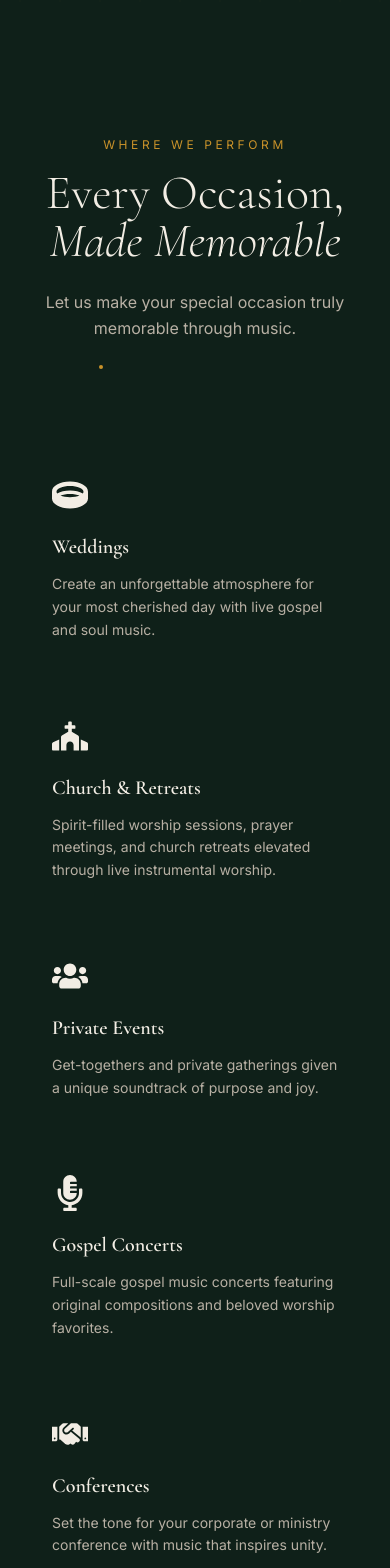
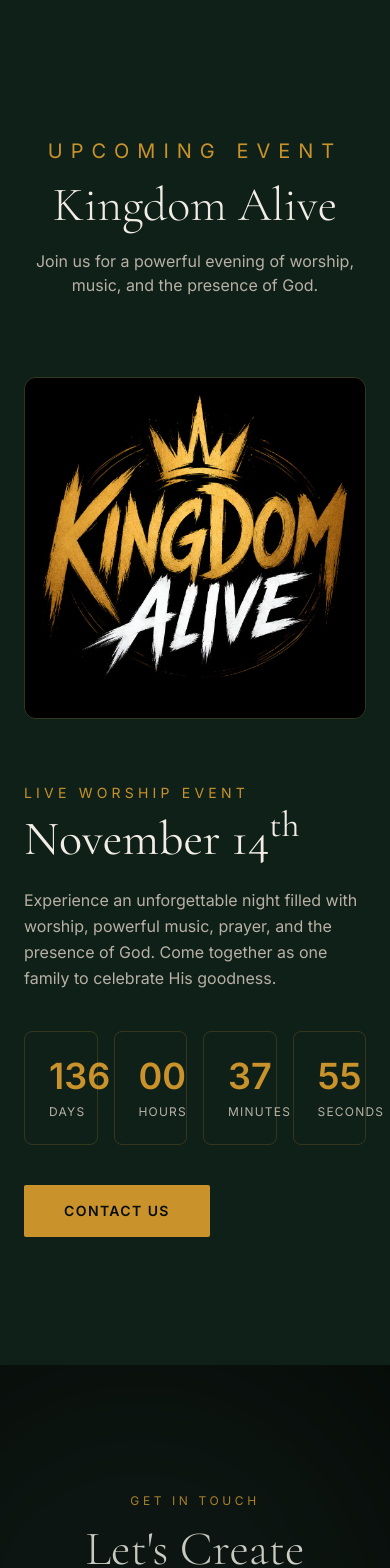
Before and after one commit to vamshichi/oka, a Next.js app: page / in a window 390 px wide. Shown: the part 6220-7788 px from the top of the page. Built offline with nearby package versions, Linux system fonts and the light colour scheme.

Commit message:
updated new changes

```diff
--- a/components/Events.tsx
+++ b/components/Events.tsx
@@ -1,139 +1,130 @@
 "use client";
 
-import { useEffect, useRef } from "react";
-// import { Phone, Mail, Instagram, Youtube } from "lucide-react";
-import {
-  FaRing,
-  FaChurch,
-  FaUsers,
-  FaMicrophoneAlt,
-  FaHandshake,
-  FaStar,
-} from "react-icons/fa";
-
-const events = [
-  {
-    icon: FaRing,
-    title: "Weddings",
-    desc: "Create an unforgettable atmosphere for your most cherished day with live gospel and soul music.",
-  },
-  {
-    icon: FaChurch,
-    title: "Church & Retreats",
-    desc: "Spirit-filled worship sessions, prayer meetings, and church retreats elevated through live instrumental worship.",
-  },
-  {
-    icon: FaUsers,
-    title: "Private Events",
-    desc: "Get-togethers and private gatherings given a unique soundtrack of purpose and joy.",
-  },
-  {
-    icon: FaMicrophoneAlt,
-    title: "Gospel Concerts",
-    desc: "Full-scale gospel music concerts featuring original compositions and beloved worship favorites.",
-  },
-  {
-    icon: FaHandshake,
-    title: "Conferences",
-    desc: "Set the tone for your corporate or ministry conference with music that inspires unity.",
-  },
-  {
-    icon: FaStar,
-    title: "Special Occasions",
-    desc: "Anniversary celebrations, milestone events — any occasion deserving a musical memory.",
-  },
-];
+import Image from "next/image";
+import { useEffect, useState } from "react";
 
 export default function Events() {
-  const sectionRef = useRef<HTMLElement>(null);
+  const eventDate = new Date("2026-11-14T18:00:00");
+
+  const calculateTime = () => {
+    const now = new Date().getTime();
+    const distance = eventDate.getTime() - now;
+
+    return {
+      days: Math.max(0, Math.floor(distance / (1000 * 60 * 60 * 24))),
+      hours: Math.max(
+        0,
+        Math.floor((distance % (1000 * 60 * 60 * 24)) / (1000 * 60 * 60))
+      ),
+      minutes: Math.max(
+        0,
+        Math.floor((distance % (1000 * 60 * 60)) / (1000 * 60))
+      ),
+      seconds: Math.max(
+        0,
+        Math.floor((distance % (1000 * 60)) / 1000)
+      ),
+    };
+  };
+
+  const [timeLeft, setTimeLeft] = useState(calculateTime());
 
   useEffect(() => {
-    const observer = new IntersectionObserver(
-      (entries) => {
-        entries.forEach((e) => {
-          if (e.isIntersecting) e.target.classList.add("visible");
-        });
-      },
-      { threshold: 0.1 }
-    );
-    const els = sectionRef.current?.querySelectorAll(".reveal");
-    els?.forEach((el) => observer.observe(el));
-    return () => observer.disconnect();
+    const timer = setInterval(() => {
+      setTimeLeft(calculateTime());
+    }, 1000);
+
+    return () => clearInterval(timer);
   }, []);
 
   return (
     <section
       id="events"
-      ref={sectionRef}
       className="relative py-32 px-6 bg-forest-deep overflow-hidden"
     >
-      <div className="absolute bottom-0 left-1/2 -translate-x-1/2 w-[600px] h-[400px] bg-gold/5 rounded-full blur-3xl pointer-events-none" />
+      <div className="max-w-7xl mx-auto">
 
-      <div className="max-w-6xl mx-auto">
-        {/* Header */}
-        <div className="reveal text-center mb-20">
-          <p className="text-gold tracking-[0.3em] text-xs uppercase mb-4">
-            Where We Perform
+        <div className="text-center mb-20">
+          <p className="uppercase tracking-[0.4em] text-gold text-xl mb-4">
+            Upcoming Event
           </p>
-          <h2 className="font-display text-5xl md:text-6xl font-light text-off-white mb-6">
-            Every Occasion, <br />
-            <span className="italic text-gold-gradient">Made Memorable</span>
+
+          <h2 className="font-display text-5xl md:text-6xl text-off-white font-light">
+            Kingdom Alive
           </h2>
-          <p className="text-warm-gray max-w-xl mx-auto text-base leading-relaxed">
-            Let us make your special occasion truly memorable through music.
+
+          <p className="text-warm-gray mt-5">
+            Join us for a powerful evening of worship, music, and the presence
+            of God.
           </p>
-          <div className="gold-rule max-w-48 mx-auto mt-6">
-            <div className="w-1 h-1 bg-gold rounded-full" />
-          </div>
         </div>
 
-        {/* Events grid */}
-        <div className="reveal grid sm:grid-cols-2 lg:grid-cols-3 gap-5 mb-16">
-          {events.map((e) => {
-            const Icon = e.icon;
-            return (
-              <div
-                key={e.title}
-                className="glass rounded-md p-7 group hover:border-gold/30 hover:-translate-y-1 transition-all duration-400"
-              >
-                <Icon className="text-4xl mb-5 block" />
-                <h3 className="font-display text-xl font-semibold text-off-white mb-3 group-hover:text-gold transition-colors">
-                  {e.title}
-                </h3>
-                <p className="text-warm-gray text-sm leading-relaxed">{e.desc}</p>
-              </div>
-            );
-          })}
+        <div className="grid lg:grid-cols-2 gap-16 items-center">
+
+          {/* Event Poster */}
+          <div className="glass rounded-xl overflow-hidden border border-gold/20">
+            <Image
+              src="/images/kingdomAlive.jpeg"
+              alt="Kingdom Alive"
+              width={700}
+              height={700}
+              className="w-full h-auto object-cover"
+            />
           </div>
 
-        {/* CTA banner */}
-        <div className="reveal relative rounded-md overflow-hidden">
-          <div className="absolute inset-0 bg-gradient-to-br from-forest-mid to-forest-deep" />
-          <div className="absolute inset-0 border border-gold/20 rounded-md" />
+          {/* Event Details */}
+          <div>
+
+            <p className="uppercase tracking-[0.3em] text-gold text-sm mb-3">
+              Live Worship Event
+            </p>
+
+            <h3 className="font-display text-5xl text-off-white mb-6">
+              November 14<sup>th</sup>
+            </h3>
+
+            <p className="text-warm-gray leading-relaxed mb-10">
+              Experience an unforgettable night filled with worship, powerful
+              music, prayer, and the presence of God. Come together as one
+              family to celebrate His goodness.
+            </p>
+
+            {/* Countdown */}
+
+            <div className="grid grid-cols-4 gap-4 mb-10">
+
+              {[
+                { value: timeLeft.days, label: "Days" },
+                { value: timeLeft.hours, label: "Hours" },
+                { value: timeLeft.minutes, label: "Minutes" },
+                { value: timeLeft.seconds, label: "Seconds" },
+              ].map((item) => (
                 <div
-            className="absolute inset-0 opacity-[0.06]"
-            style={{
-              backgroundImage:
-                "radial-gradient(circle, rgba(201,146,42,0.8) 1px, transparent 1px)",
-              backgroundSize: "24px 24px",
-            }}
-          />
-          <div className="relative z-10 py-14 px-10 text-center">
-            <p className="font-display text-3xl md:text-4xl text-off-white font-light mb-4">
-              Ready to add the sound of{" "}
-              <span className="italic text-gold">something sacred</span>?
+                  key={item.label}
+                  className="glass rounded-lg p-6 text-center border border-gold/20"
+                >
+                  <h4 className="text-4xl font-bold text-gold">
+                    {String(item.value).padStart(2, "0")}
+                  </h4>
+
+                  <p className="text-xs uppercase tracking-widest text-warm-gray mt-2">
+                    {item.label}
                   </p>
-            {/* <p className="text-warm-gray mb-8 max-w-lg mx-auto">
-              Reach out to book The OAK Project for your next event.
-            </p> */}
+                </div>
+              ))}
+            </div>
+
             <a
               href="#contact"
-              className="inline-block px-10 py-4 bg-gold text-ink font-medium text-sm tracking-widest uppercase hover:bg-gold-light transition-all duration-300 rounded-sm"
+              className="inline-flex px-10 py-4 bg-gold text-ink rounded-sm uppercase tracking-widest text-sm font-semibold hover:bg-gold-light transition"
             >
-              Get in Touch
+              Contact Us
             </a>
+
           </div>
+
         </div>
+
       </div>
     </section>
   );
```
Also changed, not shown: public/images/kingdomAlive.jpeg (added). Lines whose indentation alone changed are shown as unchanged.
